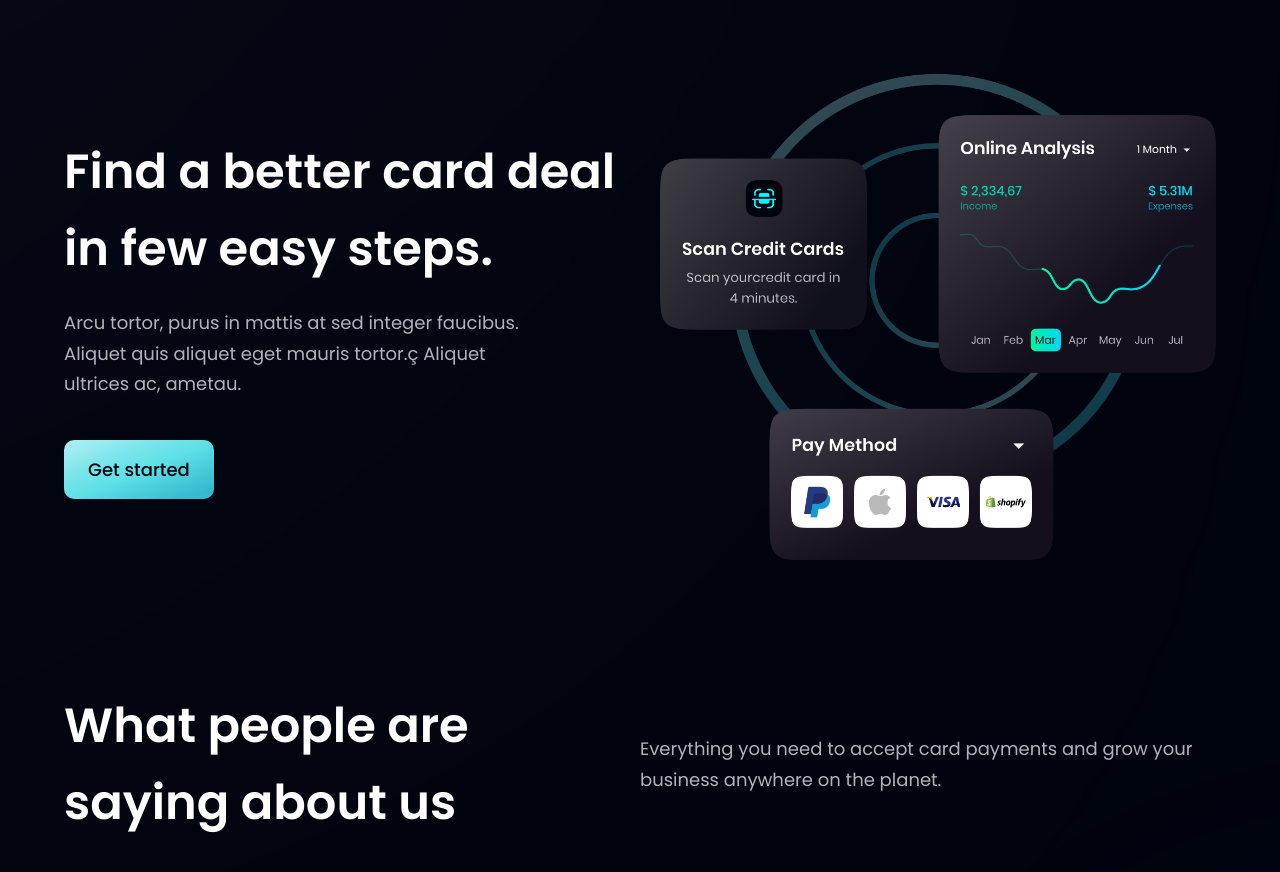
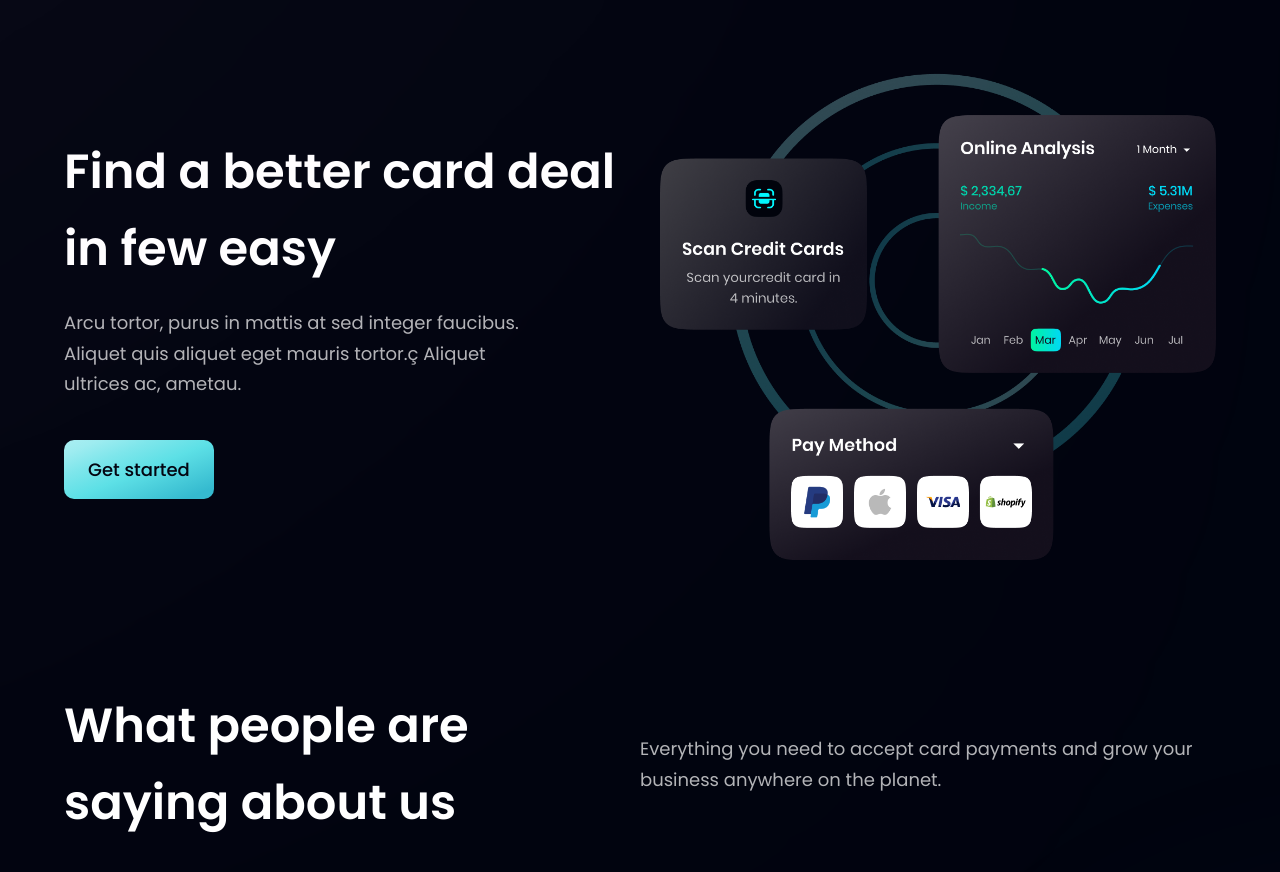
Before and after one commit to ankitkr52/Hoo-bank-UI, a React (Vite) app: page / in a window 1280 px wide. Shown: the part 2180-3052 px from the top of the page. Built offline with nearby package versions, Linux system fonts and the light colour scheme.

Commit message:
update paragraph

```diff
--- a/src/components/CardDeal.jsx
+++ b/src/components/CardDeal.jsx
@@ -8,7 +8,7 @@ const CardDeal = () => (
     <div className={layout.sectionInfo}>
       <h2 className={styles.heading2}>
         Find a better card deal <br className="sm:block hidden" /> in few easy
-        steps.
+
       </h2>
       <p className={`${styles.paragraph} max-w-[470px] mt-5`}>
         Arcu tortor, purus in mattis at sed integer faucibus. Aliquet quis
```
